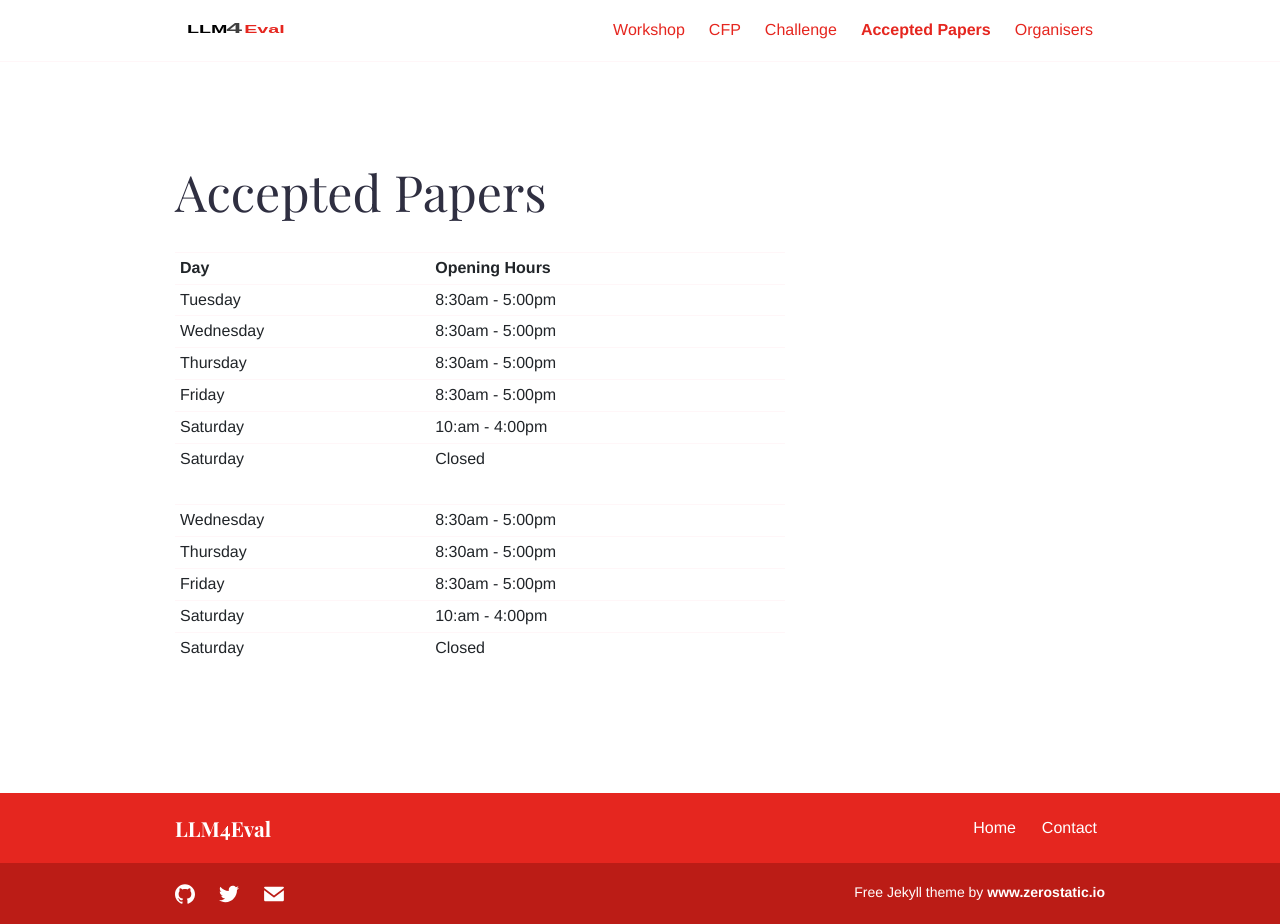
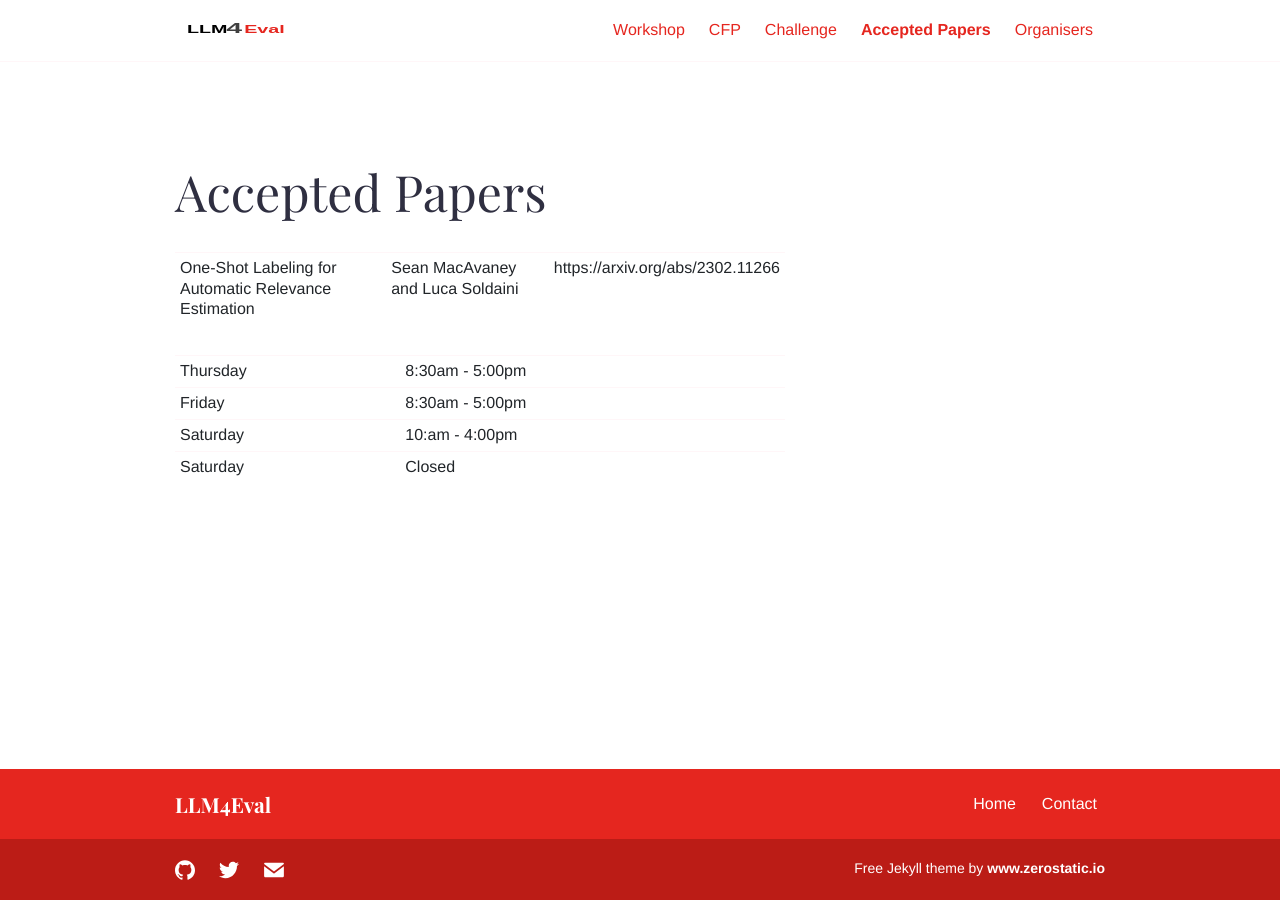
Before and after one commit to LLM4Eval/llm4eval, a Jekyll site: the page built from papers.md, in a window 1280 px wide. Built offline with Jekyll 4.4.1, drawn with Linux system fonts in a browser that asks for light colours; after the commit the page ends 900 px from its top, so only the background shows below that.

Commit message:
Update papers.md

```diff
--- a/papers.md
+++ b/papers.md
@@ -5,19 +5,11 @@ description: Accepted Papers
 bodyClass: page-about
 ---
 
-| Day       | Opening Hours   |
-| --------- | --------------- |
-| Tuesday   | 8:30am - 5:00pm |
-| Wednesday | 8:30am - 5:00pm |
+| One-Shot Labeling for Automatic Relevance Estimation | Sean MacAvaney and Luca Soldaini | https://arxiv.org/abs/2302.11266 |
+
+
+
 | Thursday  | 8:30am - 5:00pm |
 | Friday    | 8:30am - 5:00pm |
 | Saturday  | 10:am - 4:00pm  |
 | Saturday  | Closed          |
-
-
-
-| Wednesday | 8:30am - 5:00pm |
-| Thursday  | 8:30am - 5:00pm |
-| Friday    | 8:30am - 5:00pm |
-| Saturday  | 10:am - 4:00pm  |
-| Saturday  | Closed          |
```
